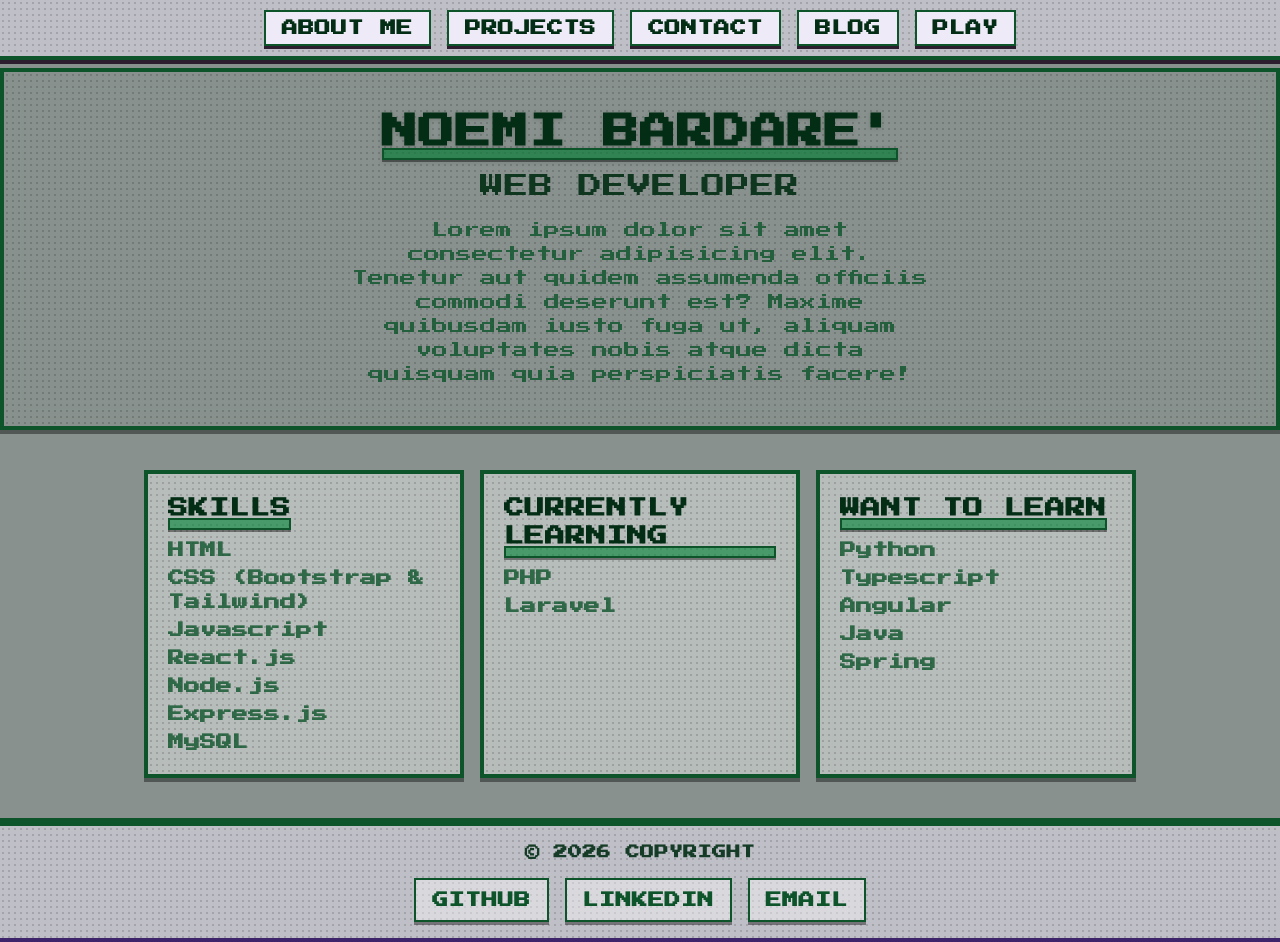
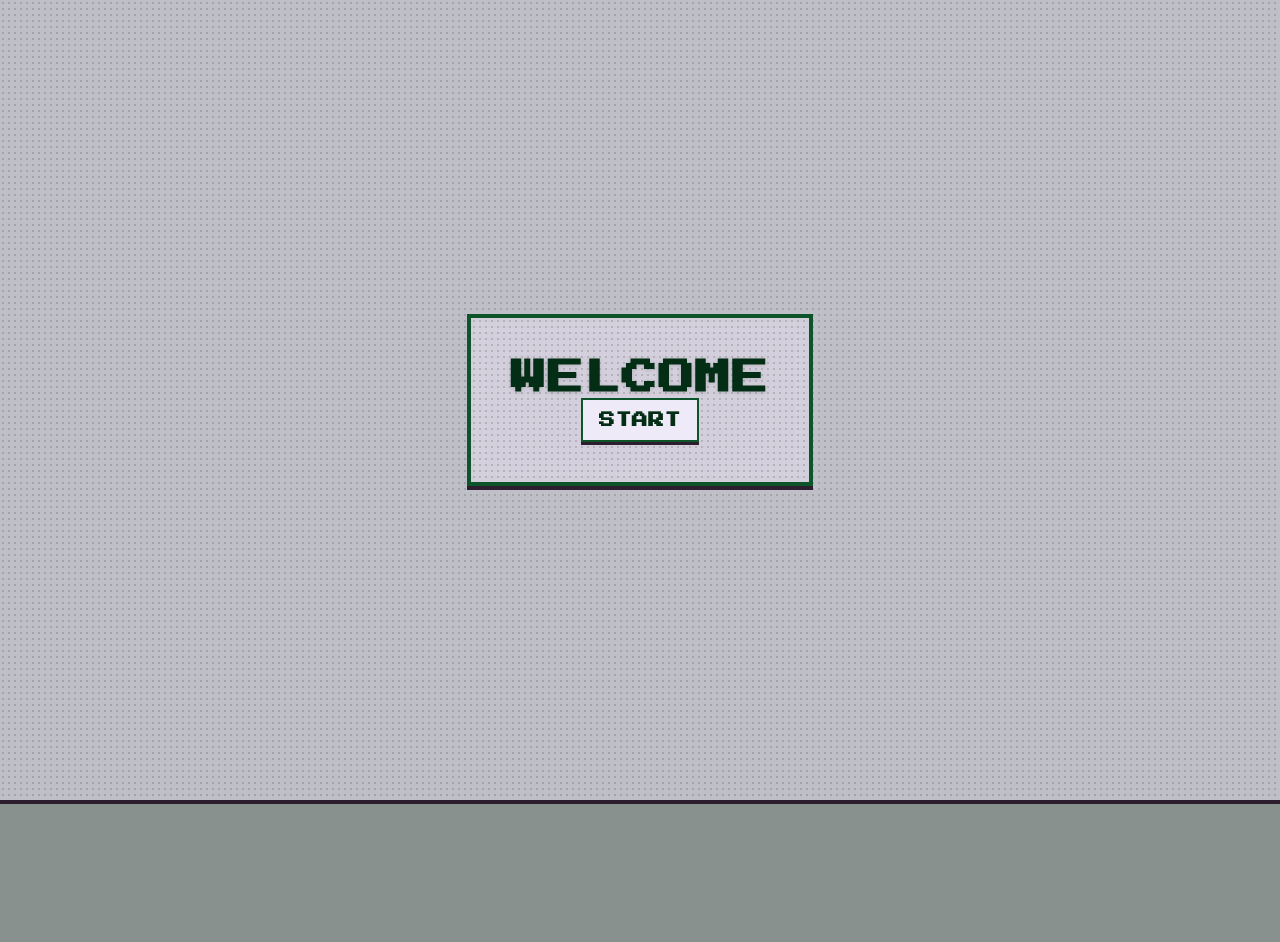
Before and after one commit to murphy-afk/personal, a React (Vite) app: page / in a window 1280 px wide. After the commit the page ends 800 px from the top, so only its background shows below. Built offline with nearby package versions, Linux system fonts and the light colour scheme.

Commit message:
feat: wecome page

```diff
--- a/src/App.jsx
+++ b/src/App.jsx
@@ -1,11 +1,12 @@
 import { BrowserRouter, Route, Routes } from 'react-router-dom'
 import './App.css'
 import AppLayout from './layouts/AppLayout'
-import Home from './pages/Home'
+import AboutMe from './pages/AboutMe'
 import Blog from './pages/Blog'
 import Projects from './pages/Projects'
 import Contacts from './pages/Contacts'
 import Play from './pages/Play'
+import WelcomePage from './pages/WelcomePage'
 
 
 function App() {
@@ -14,8 +15,9 @@ function App() {
     <BrowserRouter>
 
       <Routes>
+        <Route path='/' element={<WelcomePage />} />
         <Route path='/' element={<AppLayout />} >
-        <Route path='/' element={<Home />} />
+        <Route path='/aboutme' element={<AboutMe />} />
         <Route path='/projects' element={<Projects />} />
         <Route path='/contact' element={<Contacts />} />
         <Route path='/blog' element={<Blog />} />
--- a/src/components/Footer.jsx
+++ b/src/components/Footer.jsx
@@ -11,7 +11,7 @@ export default function Footer() {
     <footer
       className="
         px-8 py-4
-        border-b-4 border-[#3E246B]
+        border-b-4 border-green-900
         bg-[#D7D3E0]/70
         backdrop-blur-sm
         shadow-[0_4px_0_#2C1E2E]
--- a/src/components/Header.jsx
+++ b/src/components/Header.jsx
@@ -2,7 +2,7 @@ import { Link } from "react-router-dom"
 
 export default function Header() {
   const navLinks = [
-    { name: 'About me', href: '/' },
+    { name: 'About me', href: '/aboutme' },
     { name: 'Projects', href: '/projects' },
     { name: 'Contact', href: '/contact' },
     { name: 'Blog', href: '/blog' },
--- a/src/pages/Home.jsx
+++ b/src/pages/AboutMe.jsx
@@ -1,4 +1,4 @@
-export default function Home() {
+export default function AboutMe() {
   return (
     <div className="space-y-10">
 
--- /dev/null
+++ b/src/pages/WelcomePage.jsx
@@ -0,0 +1,35 @@
+import { Link } from "react-router-dom";
+
+export default function WelcomePage() {
+  return (
+    <div className="h-screen space-y-6 flex flex-col items-center justify-center bg-[#D7D3E0]/70 backdrop-blur-sm shadow-[0_4px_0_#2C1E2E] rounded-none
+      bg-[radial-gradient(rgba(0,0,0,0.15)_1px,transparent_1px)]
+      bg-size-[6px_6px]
+    ">
+      <div className="p-10
+        border-4 border-green-900
+        bg-[#D7D3E0]/70
+        backdrop-blur-sm
+        shadow-[0_4px_0_#2C1E2E]
+        rounded-none
+        flex flex-col items-center justify-center
+        bg-[radial-gradient(rgba(0,0,0,0.15)_1px,transparent_1px)]
+        bg-size-[6px_6px]">
+
+      <h1 className="text-4xl font-bold text-green-950 drop-shadow-sm relative inline-block tracking-wide uppercase">Welcome</h1>
+      <Link to='/aboutme' className="px-4 py-2
+      font-bold tracking-wide uppercase
+      text-green-950
+      bg-[#EEEAF7]
+      border-2 border-green-900
+      shadow-[0_3px_0_#2C1E2E]
+      transition-all duration-150
+      hover:bg-green-700/60
+      hover:text-[#2C1E2E]
+      hover:shadow-[0_3px_0_#1A1A1A]
+      active:translate-y-0.5
+      active:shadow-[0_1px_0_#1A1A1A]">START</Link>
+      </div>
+    </div>
+  )
+}
```
